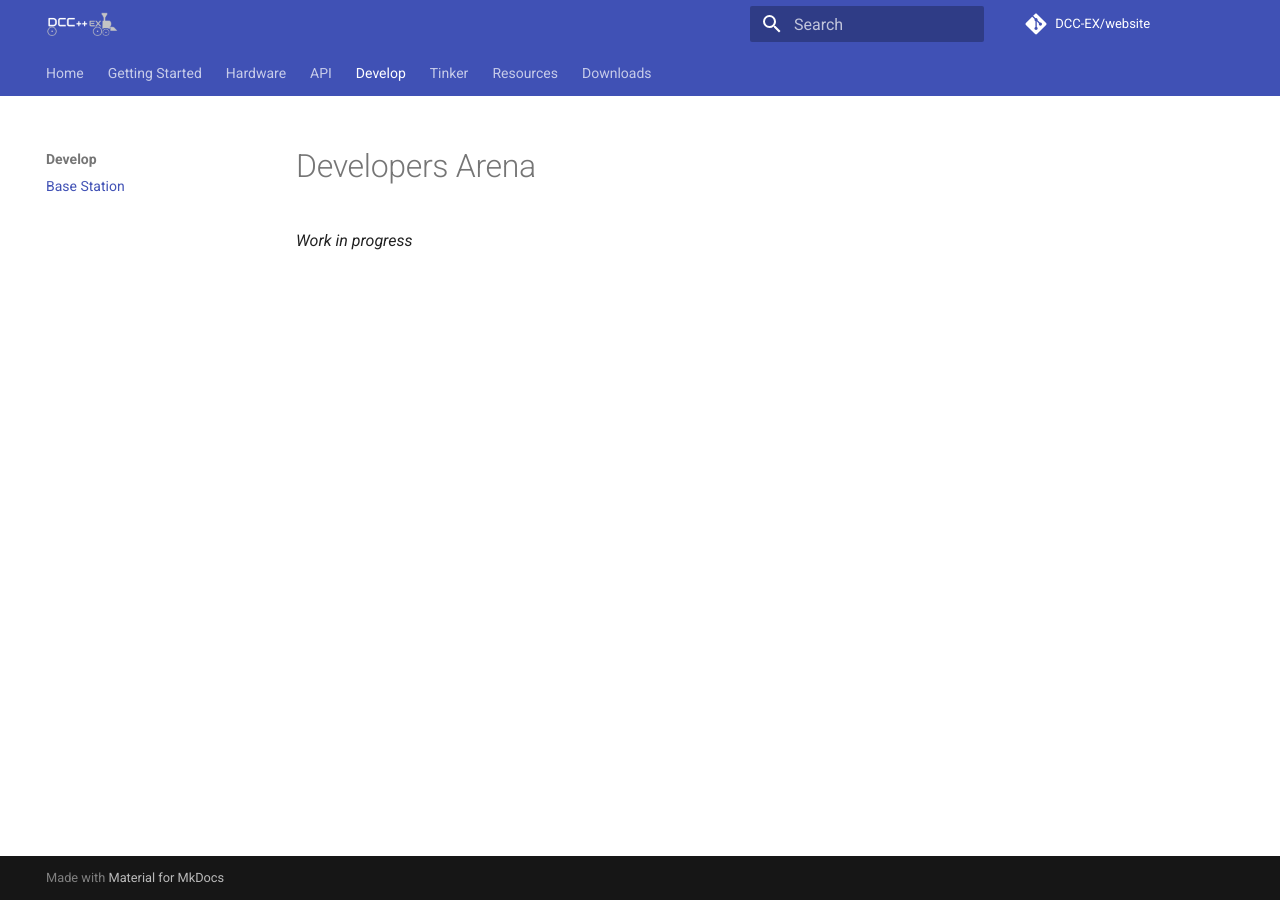
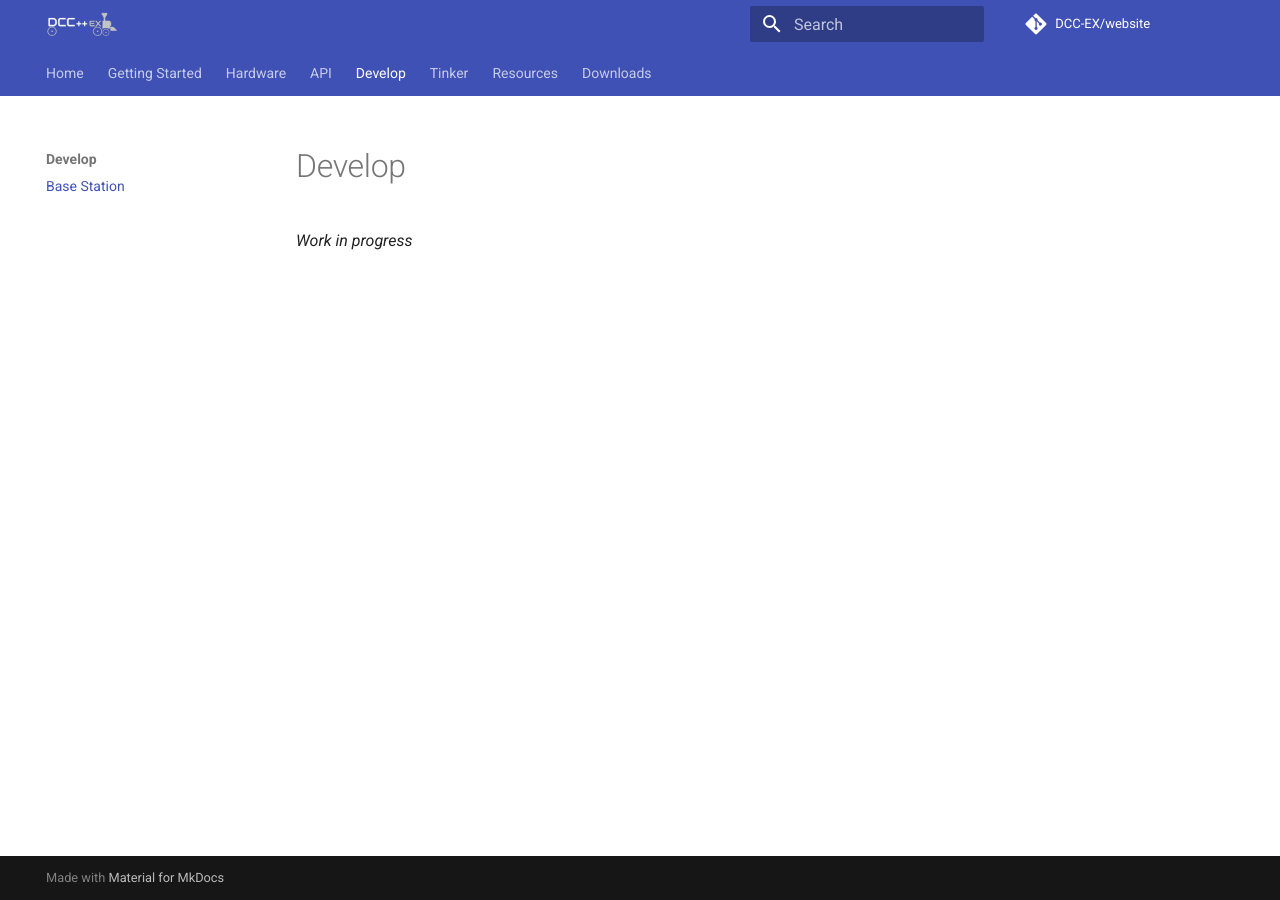
Before and after one commit to DCC-EX/website, an MkDocs documentation site: the page built from docs/da.md, in a window 1280 px wide. Built offline with MkDocs 1.6.1 and Material for MkDocs 9.7.7, drawn with Linux system fonts in a browser that asks for light colours; comment, search, counter and statistics services are not loaded.

Commit message:
Some label changes
Some label changes

```diff
--- a/docs/da.md
+++ b/docs/da.md
@@ -1,3 +1,3 @@
-# Developers Arena
+# Develop
 
 *Work in progress*
```
Also changed, not shown: docs/tc.md (+1 -1 lines).
